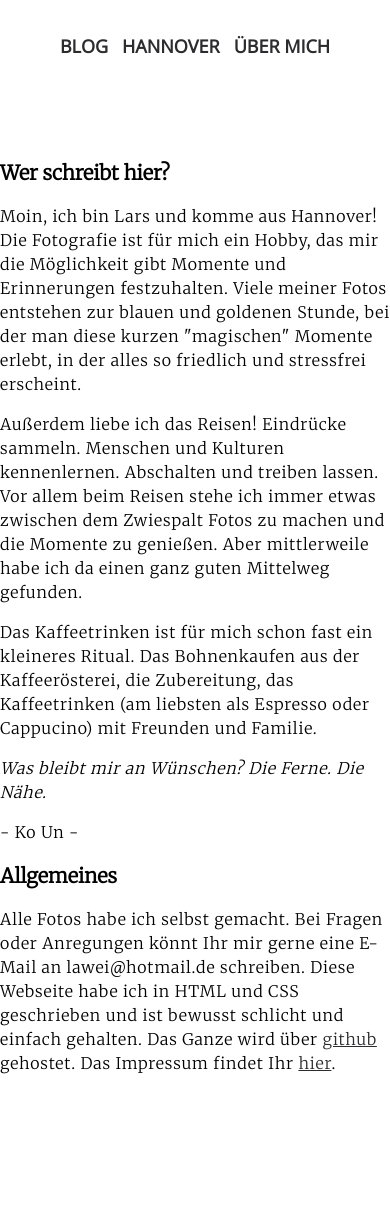
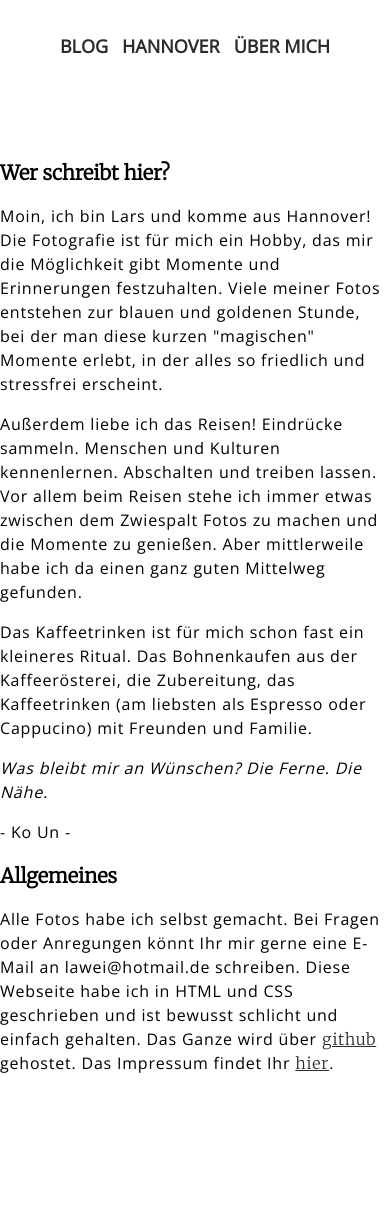
Before and after one commit to lars22/lars22.github.io, a PHP site: page /about.html in a window 390 px wide. Shown: the part 117-1342 px from the top of the page. Run offline with PHP 8.4, Linux system fonts and the light colour scheme; some web fonts are replaced.

Commit message:
responsive

```diff
--- a/main.css
+++ b/main.css
@@ -88,7 +88,7 @@ div.about{
 }
 
 @media only screen and (max-width: 600px) {
-    .about {
+    div.about {
         max-width: 100%;
         width: 100%;
         font-family: 'Open sans', serif;
```
